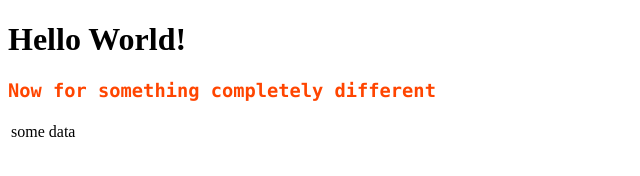
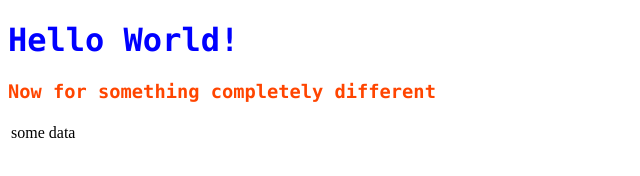
Before and after one commit to daveball/WebSiteSample, a plain HTML site: page public/index.html in a window 1280 px wide. Shown: the whole page, without its empty margins (0-640 px from the left). Drawn offline with Linux system fonts and the light colour scheme.

Commit message:
added h1 css

```diff
--- a/public/index.html
+++ b/public/index.html
@@ -5,6 +5,10 @@
     <title>My First  Web page</title>
     <style>
         h3{ color:cornflowerblue ;
+            font-family:Consolas,monospace;
+        }
+        h1{
+            color:blue ;
             font-family:Consolas,monospace;
         }
     </style>
```
